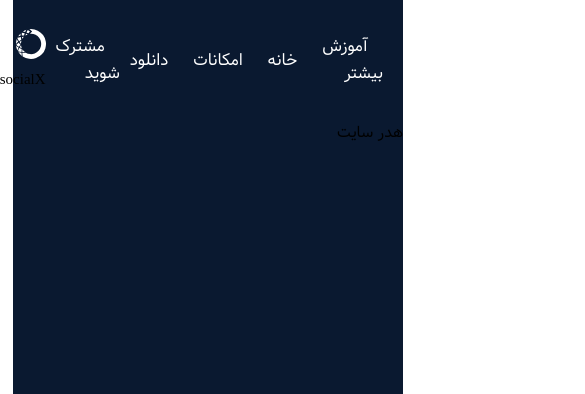
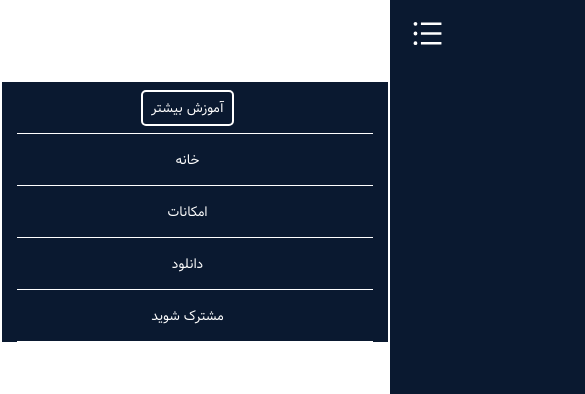
Before and after one commit to alishahi7645/UI-social-project, a React (Create React App) app: page / in a window 390 px wide. Shown: the top 394 px of the page, 585 px wide, since content can reach past the window. Built offline with nearby package versions, Linux system fonts and the light colour scheme.

Commit message:
end navbar style

```diff
--- a/src/components/navbar/Navbar.css
+++ b/src/components/navbar/Navbar.css
@@ -1,26 +1,112 @@
-.navbar{
-    height: 8rem;
+.navbar {
+  height: 5rem;
   display: flex;
   align-items: center;
   justify-content: space-between;
 }
 
-.nav-link{
+.nav-link {
   display: flex;
   align-items: center;
   justify-content: space-between;
 }
-.nav-link li{
-    margin-left: 10px;
+.nav-link li {
+  margin-left: 7px;
 }
-.nav-link a{
+.nav-link a {
   color: #fff;
-    font-size: 16px;
+  font-size: 13px;
   text-decoration: none;
   margin-right: 1rem;
-    font-weight: 300;
-    transition: .3s ease;
+  font-weight: 200;
+  transition: 0.3s ease;
 }
-.nav-link a:hover{
+.nav-link a:hover {
   color: orangered;
 }
+.logo {
+  display: flex;
+  align-items: center;
+  justify-content: center;
+}
+.logo-text {
+  font-size: 30px;
+  font-weight: 300;
+  color: #fff;
+  font-family: Arial, Helvetica, sans-serif;
+}
+.logo-text span {
+  color: orangered;
+  font-weight: 600;
+}
+a.btn {
+  border-radius: 5px;
+  padding: 5px 8px;
+}
+a.btn-dark {
+  border: 2px solid #fff;
+}
+.menu-icon {
+  display: none;
+}
+@media screen and (max-width: 600px) {
+  .nav-link {
+    display: none;
+  }
+  .menu-icon {
+    display: block;
+  }
+  .navbar #show-links-mobile,
+  .navbar #show-links-mobile-hide {
+    display: block;
+    position: absolute;
+    top: 80px;
+    left: 0;
+    background: #0a1930;
+    width: 100%;
+    border: 2px solid #fff;
+  }
+  .navbar #show-links-mobile li,
+  .navbar #show-links-mobile-hide li {
+    padding: 13px 0;
+    margin: 0 15px;
+    text-align: center;
+    border-bottom: 1px solid #fff;
+  }
+  .navbar #show-links-mobile li:last-child {
+    border-bottom: 0;
+  }
+  .navbar #show-links-mobile li a {
+    font-size: 15px;
+  }
+  .navbar #show-links-mobile li a:hover {
+    color: orangered;
+  }
+  .navbar #show-links-mobile {
+    animation: slide-in 0.5s ease-in-out;
+  }
+  .navbar #show-links-mobile-hide {
+    left: -100%;
+    animation: slide-out 0.5s ease-in-out;
+  }
+  @keyframes slide-in {
+    0% {
+      transform: translateX(-100%);
+    }
+    100% {
+      transform: translateX(0);
+    }
+  }
+  @keyframes slide-out {
+    0% {
+      transform: translateX(0);
+    }
+    100% {
+      transform: translateX(-100%);
+    }
+  }
+  .logo{
+    position: absolute;
+    right: 15px;
+  }
+}
--- a/src/components/navbar/Navbar.js
+++ b/src/components/navbar/Navbar.js
@@ -1,29 +1,55 @@
-import React from 'react';
-import {AiOutlineBars} from 'react-icons/ai'
-import {RiCloseLine} from 'react-icons/ri'
-import {SiAnaconda} from 'react-icons/si'
-import './Navbar.css'
+import React, { useState } from "react";
+import { AiOutlineBars } from "react-icons/ai";
+import { RiCloseLine } from "react-icons/ri";
+import { SiAnaconda } from "react-icons/si";
+import "./Navbar.css";
 const Navbar = () => {
-  return(
+  const [showIcon, setShowIcon] = useState(false);
+  const togglemenu = () => {
+    setShowIcon(!showIcon);
+  };
+  return (
     <nav className="navbar container">
       <div className="menu">
-        <ul className='nav-link'>
-          <li><a href="">آموزش بیشتر</a></li>
-          <li><a href="">خانه</a></li>
-          <li><a href="">امکانات</a></li>
-          <li><a href="">دانلود</a></li>
-          <li><a href="">مشترک شوید</a></li>
+        <ul
+          className="nav-link"
+          id={showIcon ? "show-links-mobile" : "show-links-mobile-hide"}
+        >
+          <li>
+            <a href="" className="btn btn-dark">
+              آموزش بیشتر
+            </a>
+          </li>
+          <li>
+            <a href="">خانه</a>
+          </li>
+          <li>
+            <a href="">امکانات</a>
+          </li>
+          <li>
+            <a href="">دانلود</a>
+          </li>
+          <li>
+            <a href="">مشترک شوید</a>
+          </li>
         </ul>
       </div>
       <div className="logo">
-        <SiAnaconda color='#fff' size={30}/>
+        <SiAnaconda color="#fff" size={30} />
         <p className="logo-text">
           social
           <span>X</span>
         </p>
       </div>
+      <div className="menu-icon" onClick={togglemenu}>
+        {showIcon ? (
+          <RiCloseLine cursor={"pointer"} size={35} color="#fff" />
+        ) : (
+          <AiOutlineBars size={35} color="#fff" cursor={"pointer"} />
+        )}
+      </div>
     </nav>
-  )
+  );
 };
 
 export default Navbar;
--- a/src/index.css
+++ b/src/index.css
@@ -25,7 +25,8 @@ html {
 
 body {
   direction: rtl;
-  font-family: 'vazir' !important;
+  font-family: "vazir" !important;
+  overflow-x: hidden;
 }
 
 .container {
@@ -33,7 +34,7 @@ body {
   margin: 0 auto;
   padding: 0 20px;
 }
-.header-bg{
+.header-bg {
   background-color: #0a1930;
   width: 100%;
   height: 100%;
```
Lines whose indentation alone changed are shown as unchanged.
